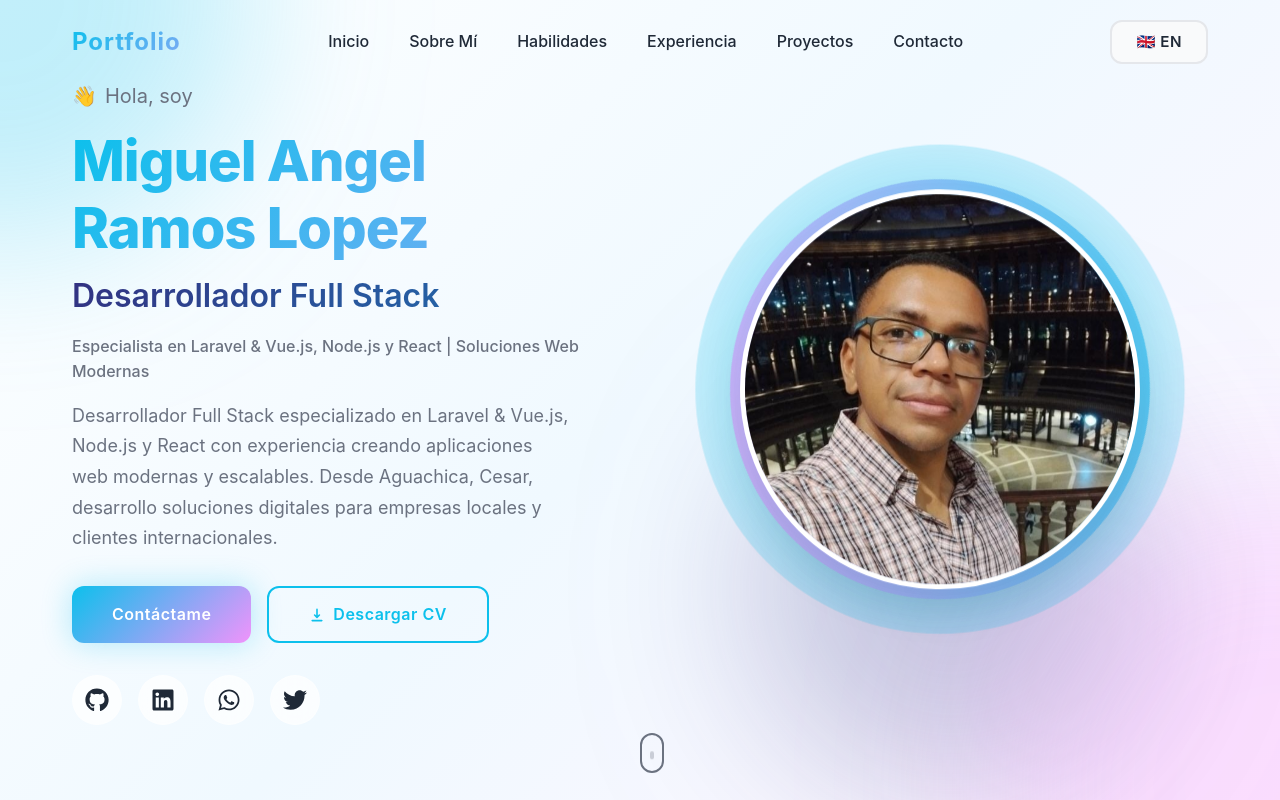
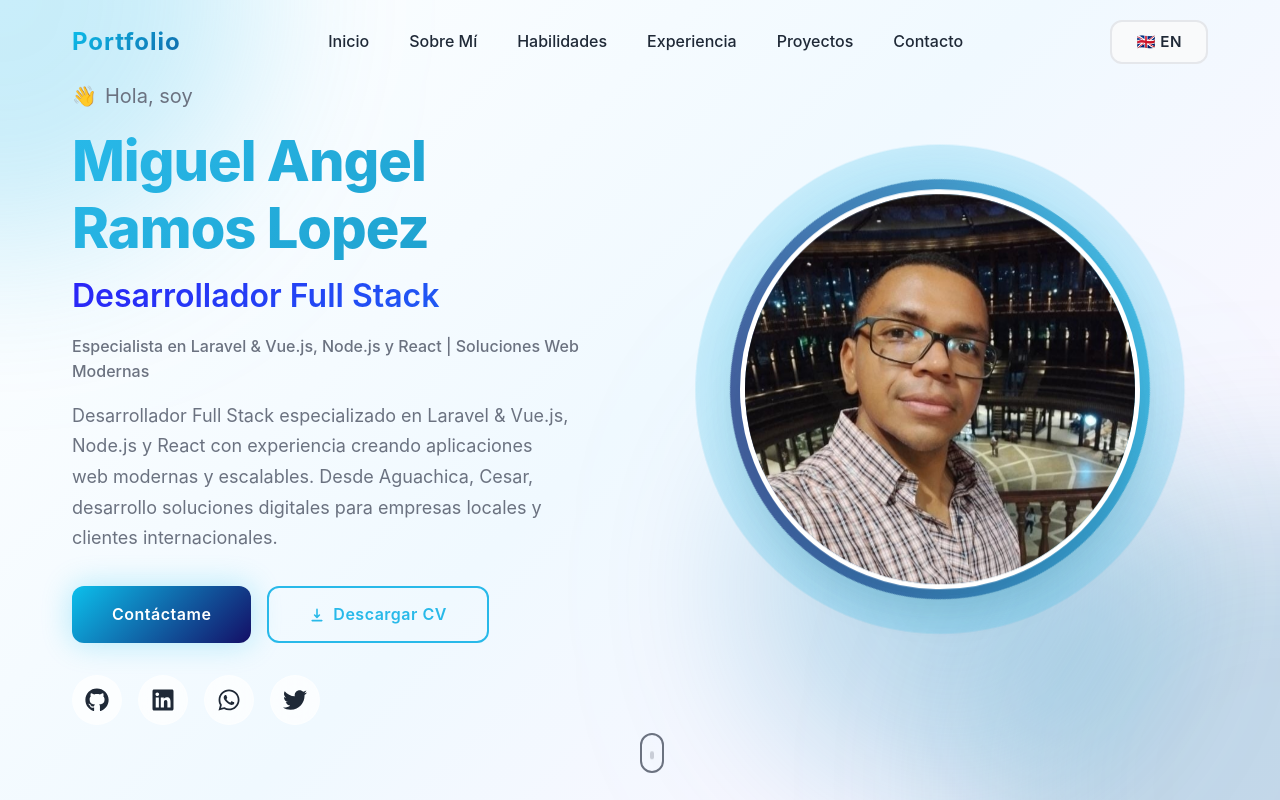
Before and after one commit to miguel9214/miguelramos-portafolio, a React (Vite) app: page / in a window 1280 px wide. Shown: the top 800 px of the page. Built offline with nearby package versions, Linux system fonts and the light colour scheme.

Commit message:
correcion de colores

```diff
--- a/src/index.css
+++ b/src/index.css
@@ -6,13 +6,13 @@
 
 :root {
   /* Colores primarios - Mantenidos */
-  --primary-color: #0cc0ec;
-  --secondary-color: #323080;
-  --accent-color: #f093fb;
+  --primary-color: #28b9e9;
+  --secondary-color: #0c7eb3;
+  --accent-color: #117aa3;
   --success-color: #10b981;
   --warning-color: #f59e0b;
   --danger-color: #ef4444;
-  --info-color: #3b82f6;
+  --info-color: #184ea5;
 
   /* Colores base - Mantenidos */
   --text-primary: #1f2937;
@@ -22,10 +22,10 @@
   --border-color: #e5e7eb;
 
   /* 🆕 Gradientes modernos */
-  --gradient-primary: linear-gradient(135deg, #0cc0ec, #f093fb);
-  --gradient-secondary: linear-gradient(135deg, #323080, #0cc0ec);
-  --gradient-tertiary: linear-gradient(135deg, #f093fb, #323080);
-  --gradient-neon: linear-gradient(90deg, #0cc0ec, #f093fb, #0cc0ec);
+  --gradient-primary: linear-gradient(135deg, #0cc0ec, #140e66);
+  --gradient-secondary: linear-gradient(135deg, #2a23f7, #0cc0ec);
+  --gradient-tertiary: linear-gradient(135deg, #212bbd, #323080);
+  --gradient-neon: linear-gradient(90deg, #0cc0ec, #081770, #0cc0ec);
 
   /* 🆕 Glassmorphism */
   --glass-bg: rgba(255, 255, 255, 0.7);
```
